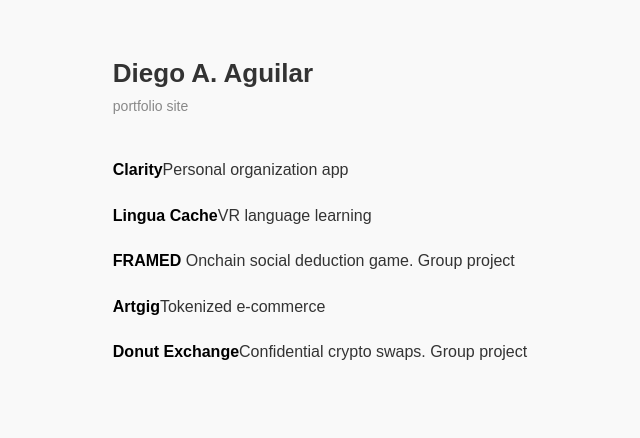
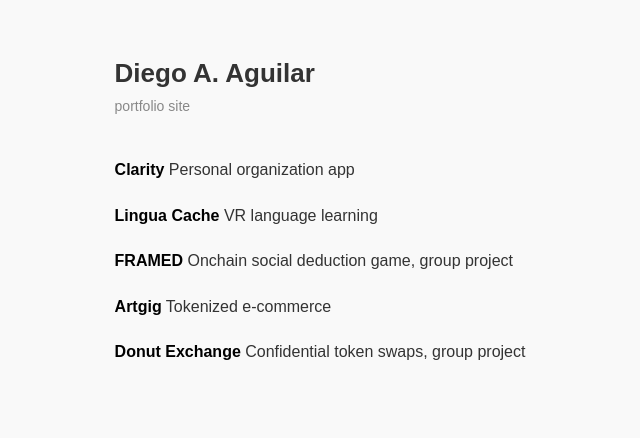
Before and after one commit to cyuxhtby/portfolio-site, a plain HTML site: page index.html in a window 1280 px wide. Shown: the part 181-619 px from the top of the page, without its empty margins (320-960 px from the left). Drawn offline with nearby package versions, Linux system fonts and the light colour scheme.

Commit message:
fix styling

```diff
--- a/index.html
+++ b/index.html
@@ -81,19 +81,19 @@
         <h1>Diego A. Aguilar</h1>
         <p class="subtitle">portfolio site</p>
         <div class="project">
-            <h2><a href="https://getclarity.wtf" target="_blank"><b>Clarity</b></a>Personal organization app</h2>
+            <h2><a href="https://getclarity.wtf" target="_blank"><b>Clarity</b></a> Personal organization app</h2>
         </div>
         <div class="project">
-            <h2><a href="https://linguacache.com" target="_blank" ><b>Lingua Cache</b></a>VR language learning</h2>
+            <h2><a href="https://linguacache.com" target="_blank" ><b>Lingua Cache</b></a> VR language learning</h2>
         </div>
         <div class="project">
-            <h2><a href="https://framed.gg" target="_blank"><b>FRAMED</b></a> Onchain social deduction game. Group project</h2>
+            <h2><a href="https://framed.gg" target="_blank"><b>FRAMED</b></a> Onchain social deduction game, group project</h2>
         </div>
         <div class="project">
-            <h2><a href="https://artgig.xyz" target="_blank"><b>Artgig</b></a>Tokenized e-commerce</h2>
+            <h2><a href="https://artgig.xyz" target="_blank"><b>Artgig</b></a> Tokenized e-commerce</h2>
         </div>
         <div class="project">
-            <h2><a href="https://donut.exchange" target="_blank"><b>Donut Exchange</b></a>Confidential crypto swaps. Group project</h2>
+            <h2><a href="https://donut.exchange" target="_blank"><b>Donut Exchange</b></a> Confidential token swaps, group project</h2>
         </div>
     </div>
 </body>
```
